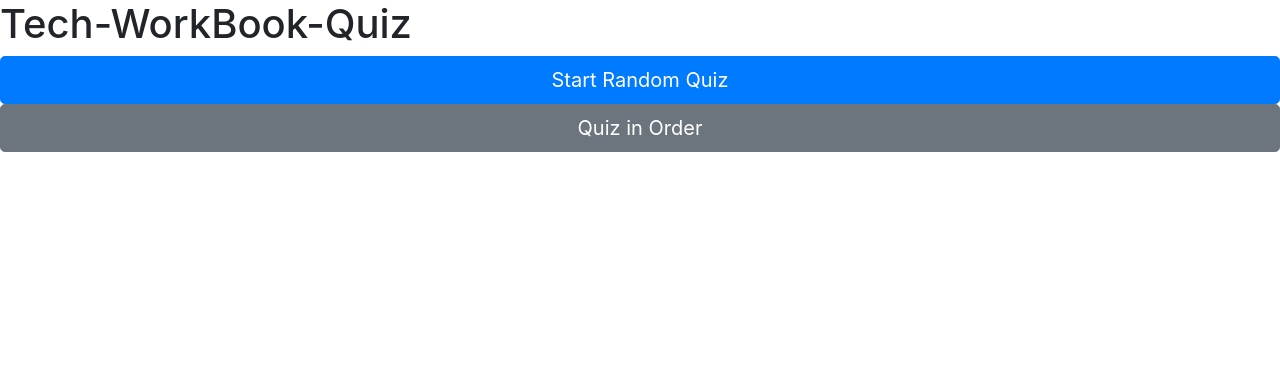
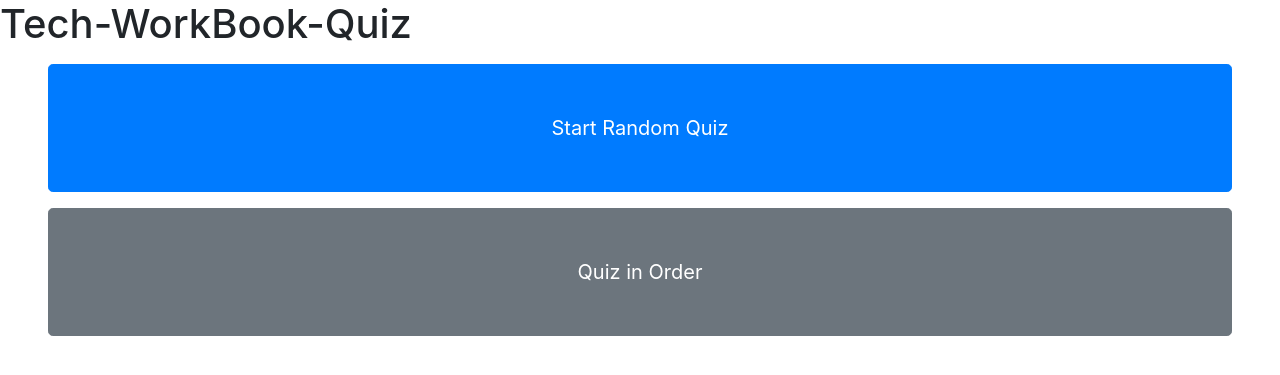
Before and after one commit to Gsuscc/quiz-generater, a Flask app: page / in a window 1280 px wide. Shown: the top 375 px of the page. Run offline with Flask 2, Linux system fonts and the light colour scheme; some libraries are stand-ins or nearby versions.

Commit message:
add button bootstrap style

```diff
--- a/app.py
+++ b/app.py
@@ -18,5 +18,6 @@ def start_quiz():
 
 if __name__ == '__main__':
     app.run(
+        debug=True,
         port=8000,
     )
--- a/requirements.txt
+++ b/requirements.txt
@@ -1,3 +1,4 @@
+bcrypt
 Click==7.0
 Flask==1.1.1
 itsdangerous==1.1.0
--- a/templates/index.html
+++ b/templates/index.html
@@ -13,12 +13,12 @@
     <div id="container">
         <h1 id="page-title">Tech-WorkBook-Quiz</h1>
 
-        <div id="random-quiz-button">
-            <button type="button" class="btn btn-primary btn-lg btn-block">Start Random Quiz</button>
+        <div id="random-quiz-button" class="py-2 px-5">
+            <button type="button" class="btn btn-primary btn-lg p-5 btn-block">Start Random Quiz</button>
         </div>
 
-        <div id="quiz-button">
-            <button type="button" class="btn btn-secondary btn-lg btn-block">Quiz in Order</button>
+        <div id="quiz-button" class="py-2 px-5">
+            <button type="button" class="btn btn-secondary p-5 btn-lg btn-block" >Quiz in Order</button>
         </div>
 
         <div id="question-container">
```
